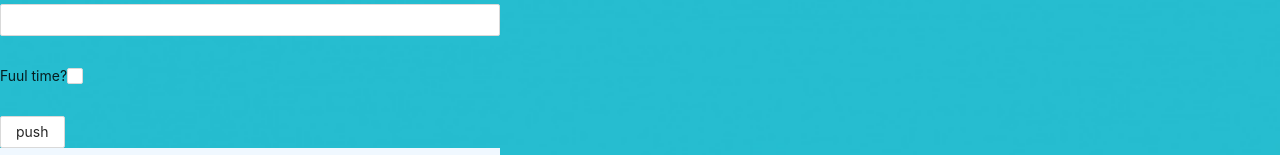
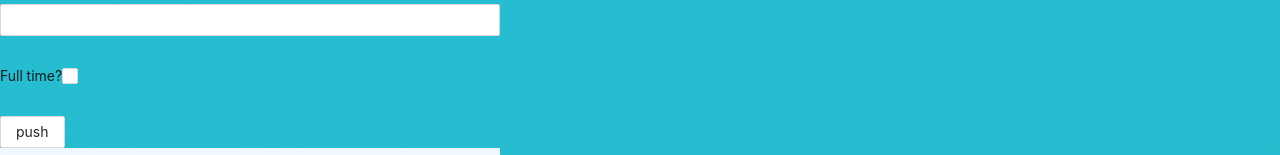
Before and after one commit to cjacktwil/uncode-your-career, a React (Create React App) app in the folder client/: page / in a window 1280 px wide. Shown: the part 216-371 px from the top of the page. Built offline with nearby package versions, Linux system fonts and the light colour scheme.

Commit message:
minor adjustment to form

```diff
--- a/client/src/components/SearchForm.js
+++ b/client/src/components/SearchForm.js
@@ -52,7 +52,7 @@ const SearchForm = () => {
                 <Form.Item
 
                 >
-                    Fuul time?
+                    Full time?
         <Checkbox id="FullTime" />
                 </Form.Item>
             </Form>
@@ -61,7 +61,7 @@ const SearchForm = () => {
                 let loc = document.getElementById("Location").value
                 let fullTime = "";
                 let checked = document.getElementById("FullTime").checked
-                if (checked == true) {
+                if (checked === true) {
                     fullTime = "true"
                 }
                 else {
```
